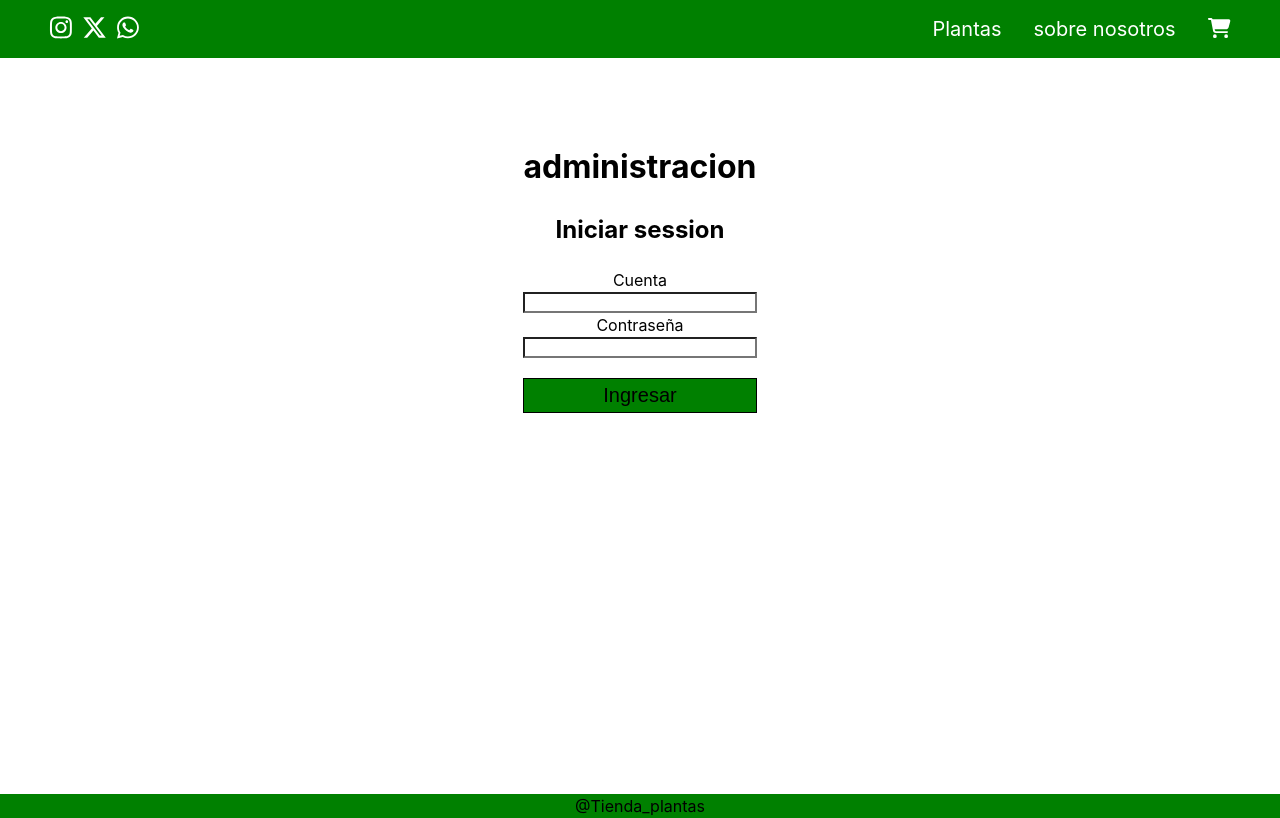
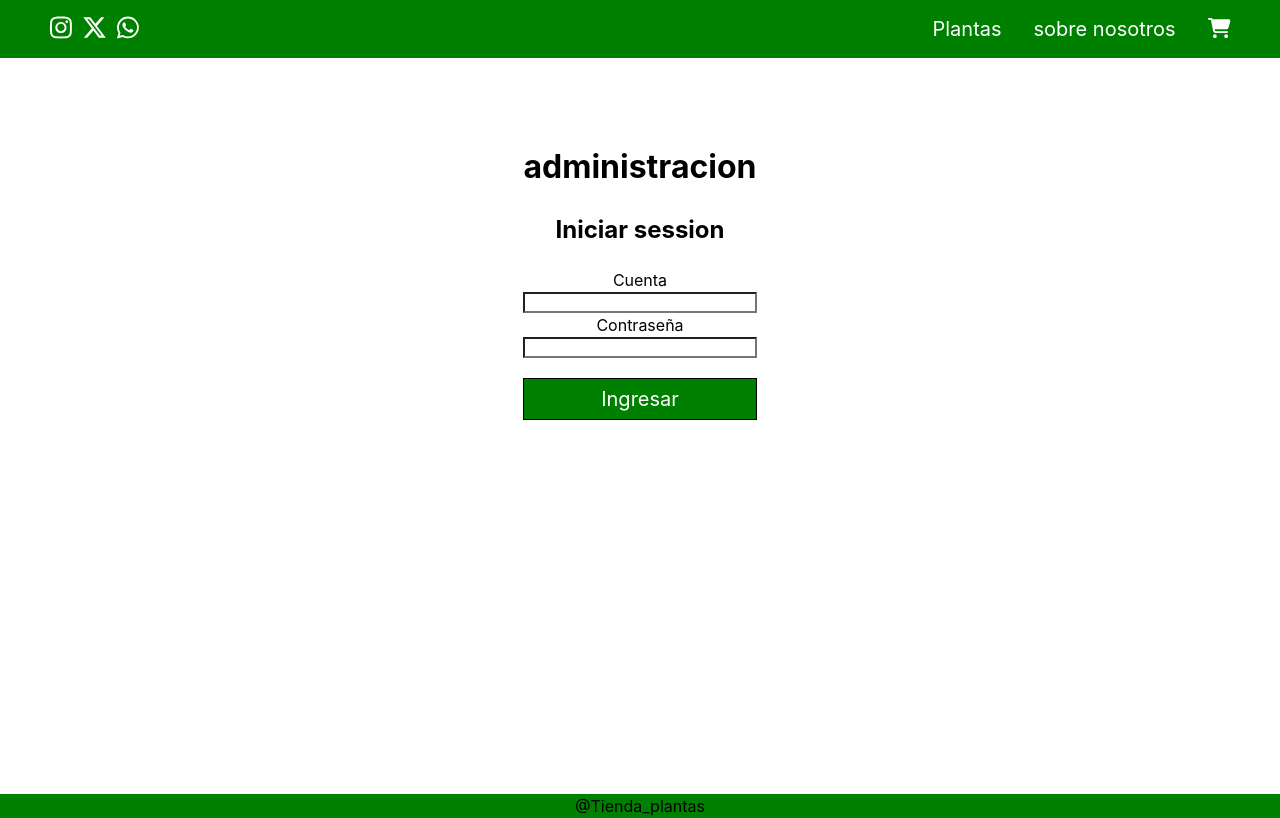
Before and after one commit to jualvareze/Tienda_Plantas, a React (Vite) app: page /admin in a window 1280 px wide. Built offline with nearby package versions, Linux system fonts and the light colour scheme; no server answers.

Commit message:
variables de entorno agregadas

```diff
--- a/src/App.jsx
+++ b/src/App.jsx
@@ -13,12 +13,12 @@ import Admin from './views/private/admin/Admin';
 function App() {
 const [products,setProducts] = useState([]) //productos
 const [carrito,setCarrito] = useState([]) // carrito
-const apiUrl = "./src/component/Productos/datos.json";
+const apiUrl = import.meta.env.VITE_API_URL;
 
 useEffect(()=>{
-  const fetchData = async () => {
+  const getPlants = async () => {
     try {
-      const response = await fetch(apiUrl);
+      const response = await fetch(apiUrl+"/plants");
       if (!response.ok) {
         throw new Error("La solicitud no fue exitosa");
       }
@@ -28,8 +28,8 @@ useEffect(()=>{
       console.error("Error al obtener los datos:", error);
     }
   };
-  fetchData()
-})
+  getPlants()
+},[])
 
 
 
--- a/src/component/Login/Login.jsx
+++ b/src/component/Login/Login.jsx
@@ -1,5 +1,7 @@
 import './login.css'
+import { Link } from 'react-router-dom';
 const Login = () => {
+
   return (
     <>
       <div className="login">
@@ -10,7 +12,7 @@ const Login = () => {
           <input type="text" name="" id="" className='input-login'/>
           <span>Contraseña</span>
           <input type="text" name="" id="" className='input-login'/>
-          <button className='btn-ingresar'>Ingresar</button>
+          <Link className="btn-ingresar" to='/'>Ingresar</Link>
         </form>
       </div>
     </>
--- a/src/component/Login/login.css
+++ b/src/component/Login/login.css
@@ -16,8 +16,10 @@
     font-size:20px ;
     padding: 5px;
     background-color: green;
+    color: rgb(255, 255, 255);
     border:1px black solid;
     transition: 0.7s;
+    text-decoration: none;
 }
 
 .btn-ingresar:hover{
--- a/src/component/Productos/Productos.jsx
+++ b/src/component/Productos/Productos.jsx
@@ -1,17 +1,15 @@
 import "./productos.css";
 import Card from "../Card/Card";
-import imgAloeVera from "./img/aloe_vera.jpeg";
 import MyContext from "../../context/context";
 import { useContext } from "react";
 function Productos() {
   const { setProducts, products } = useContext(MyContext);
   const { carrito, setCarrito } = useContext(MyContext);
 
-
   return (
     <>
       <div className="productos">
-        {products.map((producto) => (
+      {products.map((producto) => (
           <Card
             key={producto.idProducto}
             imagen={producto.urlImagen}
```
Also changed, not shown: 1 other file (tests, documents, lock files or other folders).
